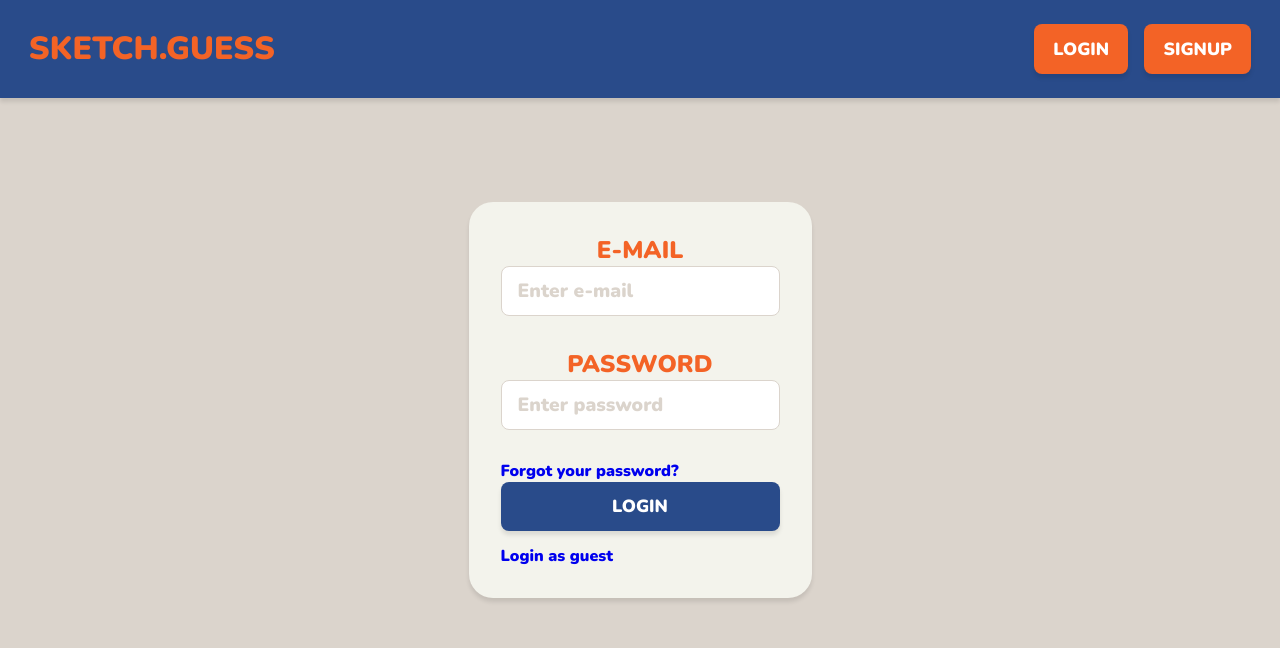
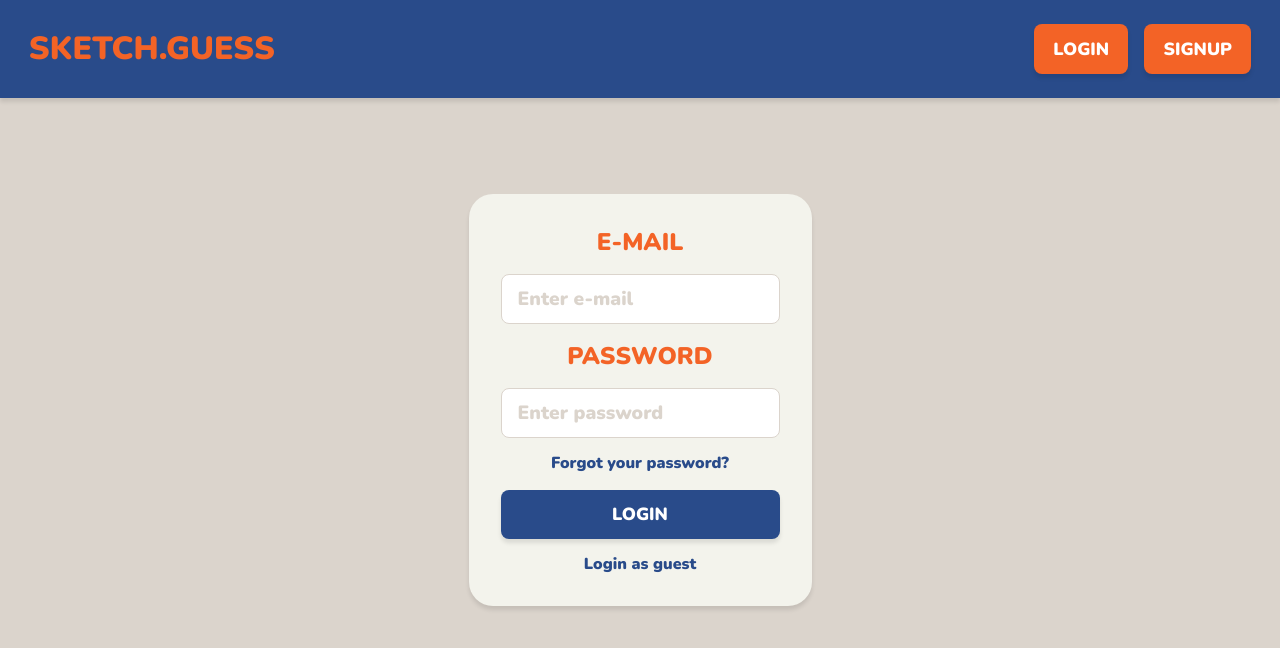
Before and after one commit to 99patricia/Guess-a-Sketch, a React (Create React App) app in the folder client/: page /login in a window 1280 px wide. Shown: the top 648 px of the page. Built offline with nearby package versions, Linux system fonts and the light colour scheme; no server answers.

Commit message:
Style links + add comment in logout function

```diff
--- a/client/src/components/Button.jsx
+++ b/client/src/components/Button.jsx
@@ -28,8 +28,7 @@ const StyledButton = styled.button`
     }
 
     :not(:last-child) {
-        margin-right: ${(props) => (props.column ? "0" : "1rem")};
-        margin-bottom: ${(props) => (props.column ? "1rem" : "0")};
+        margin: ${(props) => (props.column ? "1rem 0" : "0 1rem")};
     }
 `;
 
--- /dev/null
+++ b/client/src/components/CustomLink.jsx
@@ -0,0 +1,14 @@
+import React from "react";
+import styled from "styled-components";
+import { Link } from "react-router-dom";
+
+const StyledLink = styled(Link)`
+    color: var(--primary);
+    text-align: center;
+`;
+
+function CustomLink(props) {
+    return <StyledLink {...props}>{props.children}</StyledLink>;
+}
+
+export default CustomLink;
--- a/client/src/components/FormInput.jsx
+++ b/client/src/components/FormInput.jsx
@@ -15,7 +15,7 @@ const StyledInput = styled.input`
     border: 1px solid var(--beige);
     font-size: 1.2rem;
     color: var(--primary);
-    margin-bottom: 2rem;
+    margin: 1rem 0;
 
     :focus {
         border: 1px solid var(--primary);
--- a/client/src/components/index.js
+++ b/client/src/components/index.js
@@ -2,6 +2,7 @@ export { default as Button } from "./Button";
 export { default as Canvas } from "./Canvas";
 export { default as Chat } from "./Chat";
 export { default as Container } from "./Container";
+export { default as CustomLink } from "./CustomLink";
 export { default as ErrorMessage } from "./ErrorMessage";
 export { default as FlexContainer } from "./FlexContainer";
 export { default as Form } from "./Form";
--- a/client/src/index.css
+++ b/client/src/index.css
@@ -65,7 +65,6 @@ input {
 
 .grid-form > label {
     grid-column: 1/2;
-    margin-bottom: 1rem;
 }
 
 .grid-form > input,
--- a/client/src/pages/Login.jsx
+++ b/client/src/pages/Login.jsx
@@ -1,6 +1,8 @@
 import React, { useState } from "react";
 import axios from "axios";
-import { Link, useNavigate } from "react-router-dom";
+import { useNavigate } from "react-router-dom";
+
+import { CustomLink } from "components";
 
 import {
     Button,
@@ -64,11 +66,13 @@ function Login() {
                         type="password"
                         onChange={(e) => setPassword(e.target.value)}
                     ></FormInput>
-                    <Link to="/changePassword">Forgot your password?</Link>
+                    <CustomLink to="/changePassword">
+                        Forgot your password?
+                    </CustomLink>
                     <Button column type="submit">
                         Login
                     </Button>
-                    <Link to="/">Login as guest</Link>
+                    <CustomLink to="/">Login as guest</CustomLink>
                 </Form>
             </Container>
         </>
```
Also changed, not shown: 1 other file (tests, documents, lock files or other folders).
